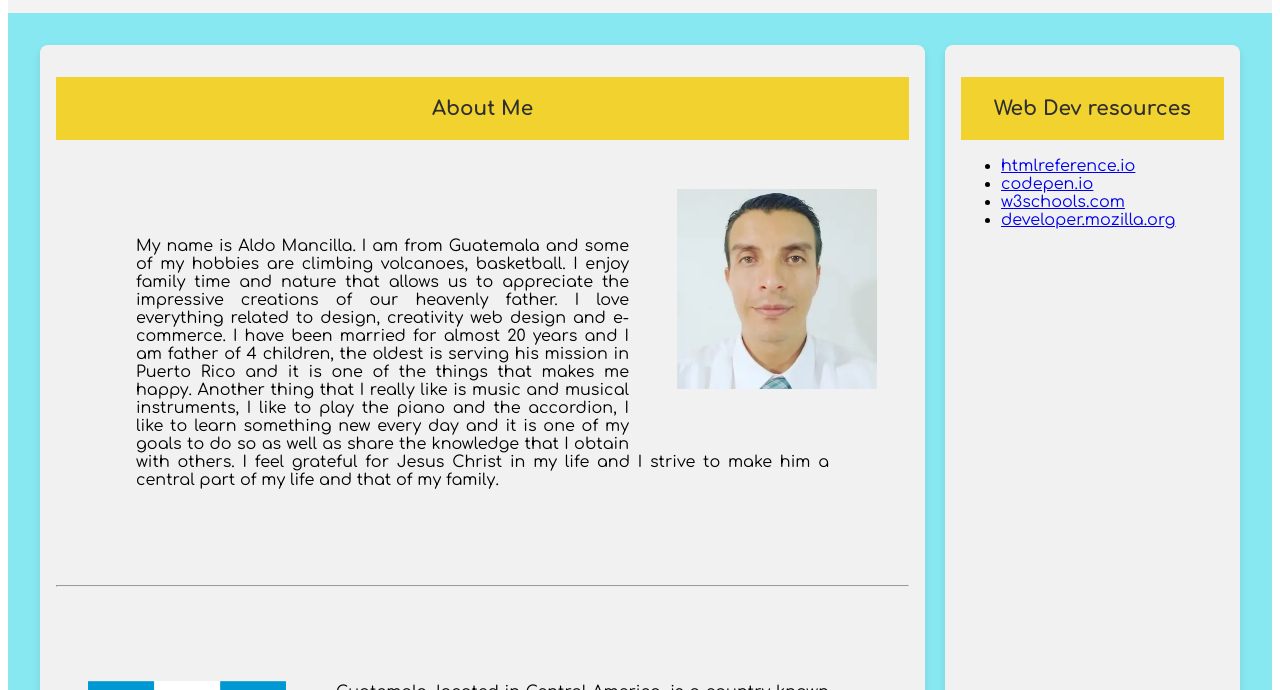
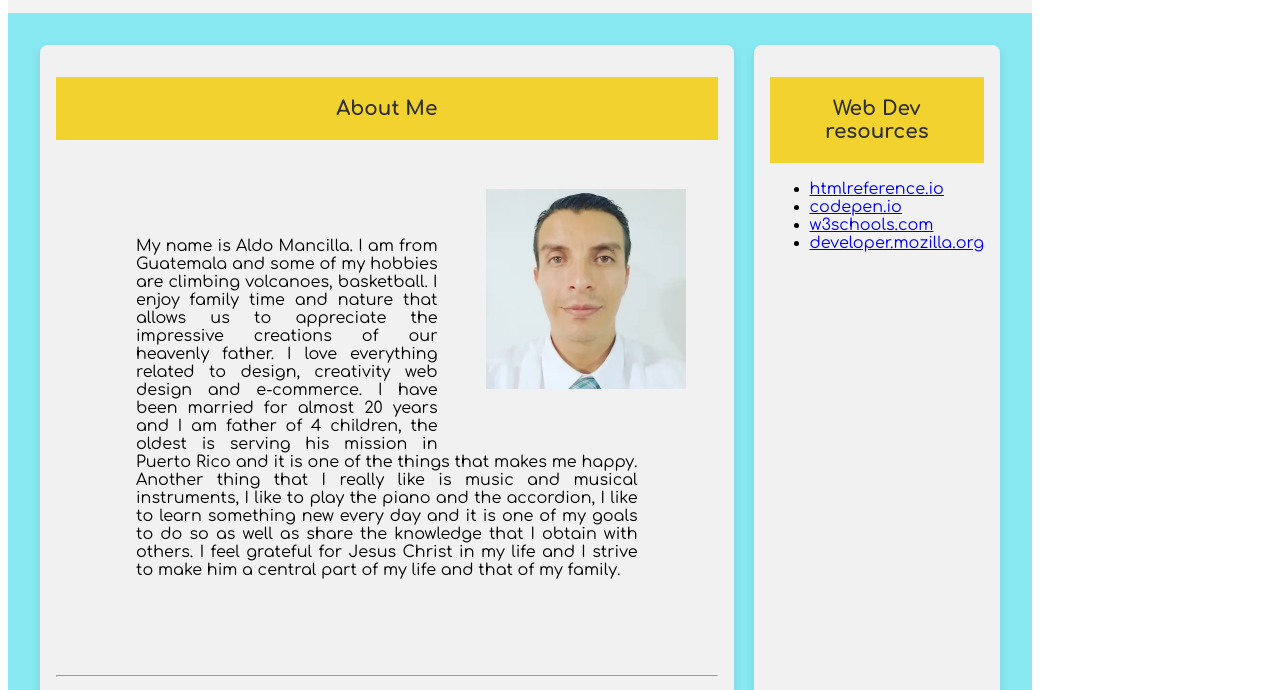
Before and after one commit to aldomancilla/wdd131, a plain HTML site: page index.html in a window 1280 px wide. Shown: the part 133-823 px from the top of the page. Drawn offline with Linux system fonts and the light colour scheme.

Commit message:
correction

```diff
--- a/style/base.css
+++ b/style/base.css
@@ -1,174 +1,9 @@
-/*body {
-    font-family: 'Comfortaa', sans-serif;
-    color: #333;
-    margin: 0;
-    padding: 0;
-    background-color: #f4f4f9;
-}
-
-h1, h2 {
-    color: #826666;
-}
-
-header {
-    background-color: #007bff;
-    color: white;
-    padding: 10px 0;
-    text-align: center;
-}
-
-nav {
-    display: flex;
-    justify-content: center;
-    gap: 15px;
-}
-
-nav a {
-    color: white;
-    text-decoration: none;
-    padding: 5px 10px;
-    transition: background-color 0.3s;
-}
-
-nav a:hover {
-    background-color: #0056b3;
-}
-
-main {
-    max-width: 800px;
-    margin: 20px auto;
-    padding: 10px;
-}
-
-.card {
-    display: grid;
-    gap: 10px;
-    background-color: #fff;
-    padding: 20px;
-    border-radius: 5px;
-    box-shadow: 0 4px 8px rgba(0, 0, 0, 0.1);
-    margin-bottom: 20px;
-}
-
-footer {
-    background-color: #007bff;
-    color: white;
-    text-align: center;
-    padding: 10px 0;
-}
-
-footer p {
-    margin: 5px 0;
-}*/
-
-
-/*:root {
-    --primary-color: #e7cba1;
-    --secondary-color: #222D52;
-    --accent1-color: #FDFFFF;
-    --back-color: #f3f1ed;
-    --heading-font: "Montserrat", serif;
-    --paragraph-font: "Alegreya", serif;
- }
-
-??????
-  body{
-    display: grid;
-    height: 100vh;
-    grid-template: auto 1fr auto / auto 1fr auto
-  }
-
-  header {
-    background: rgb(243, 243, 243);
-    text-align: center;
-    grid-column: 1 / 4;
-  }
-
-  h1 {
-    color: #555;
-    font-size: 26px;
-  }
-
- .card {
-    background: hsl(0, 0%, 89%);
-    padding: 2rem;
-    grid-column: 1 / 3;
-
-  }
-
-  main {
-    background: hsl(0, 0%, 89%);
-    padding: 2rem;
-    grid-column: 1 / 3;
-  }
-
-  .card2 {
-    background: rgb(0, 213, 255);
-    padding: 2rem;
-    grid-column: 3 / 4;
-  }
-
-  footer {
-    background: rgb(179, 221, 245);
-    padding: 2rem;
-    text-align: center;
-    grid-column: 1 / 4;
-  }
-
-  body {
-    font-family: system-ui, sans-serif;
-  }
-
-  nav {
-	margin: 0 auto 2rem;
-	max-width: 100%;
-    display: flex;
-  }
-
-  .modern a {
-	flex: 1 1 ;
-  }
-
-  .navigation {
-	list-style: none;
-	display: flex;
-	background-color: #333;
-	align-items: center;
-  }
-  .navigation a {
-    flex: 1 1 auto;
-  }
-
-  .navigation a {
-	display: block;
-	color: #eee;
-	padding: 0.75rem;
-	text-decoration: none;
-	text-align: center;
-  }
-
-  .navigation a:hover {
-	font-weight: 700;
-	text-decoration: underline;
-	text-decoration-color: yellow;
-  }
-
-  .wrap {
-		flex-wrap: wrap;
-  }
-
-  p {
-	  text-align: center;
-	  font-size: smaller;
-  }*/
-
-  /* Configuración base para la estructura del body */
-/* General body grid layout */
 body {
     display: grid;
     height: 100vh;
     grid-template: auto 1fr auto / auto 1fr auto;
     font-family: 'Comfortaa', sans-serif;
+    max-width: 1024px;
 }
 
 /* Header styling */
@@ -278,7 +113,7 @@ text-align: justify;
     margin: 1rem 1rem 0 0;
 }
 
-/* Responsive adjustments */
+
 @media (min-width: 768px) {
     main {
         grid-template-columns: 3fr 1fr; /* Two-column layout on larger screens */
```
